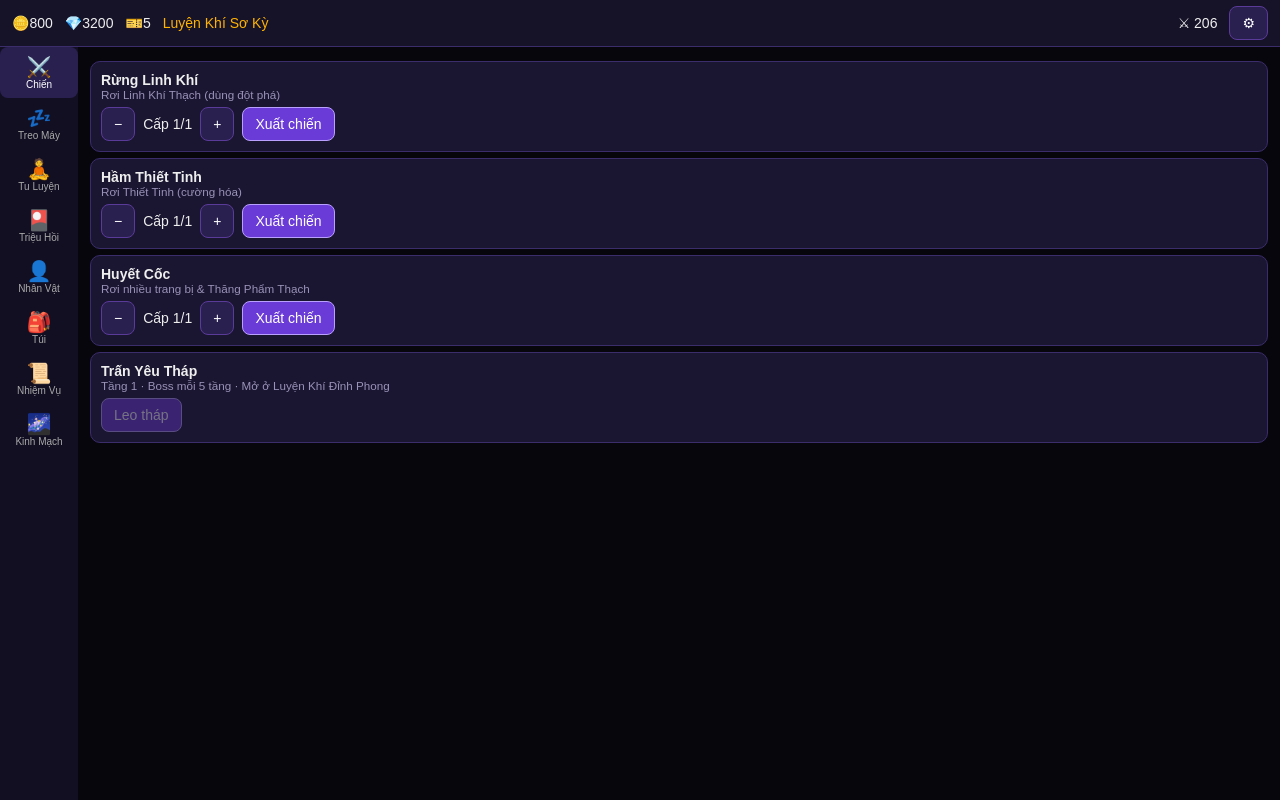
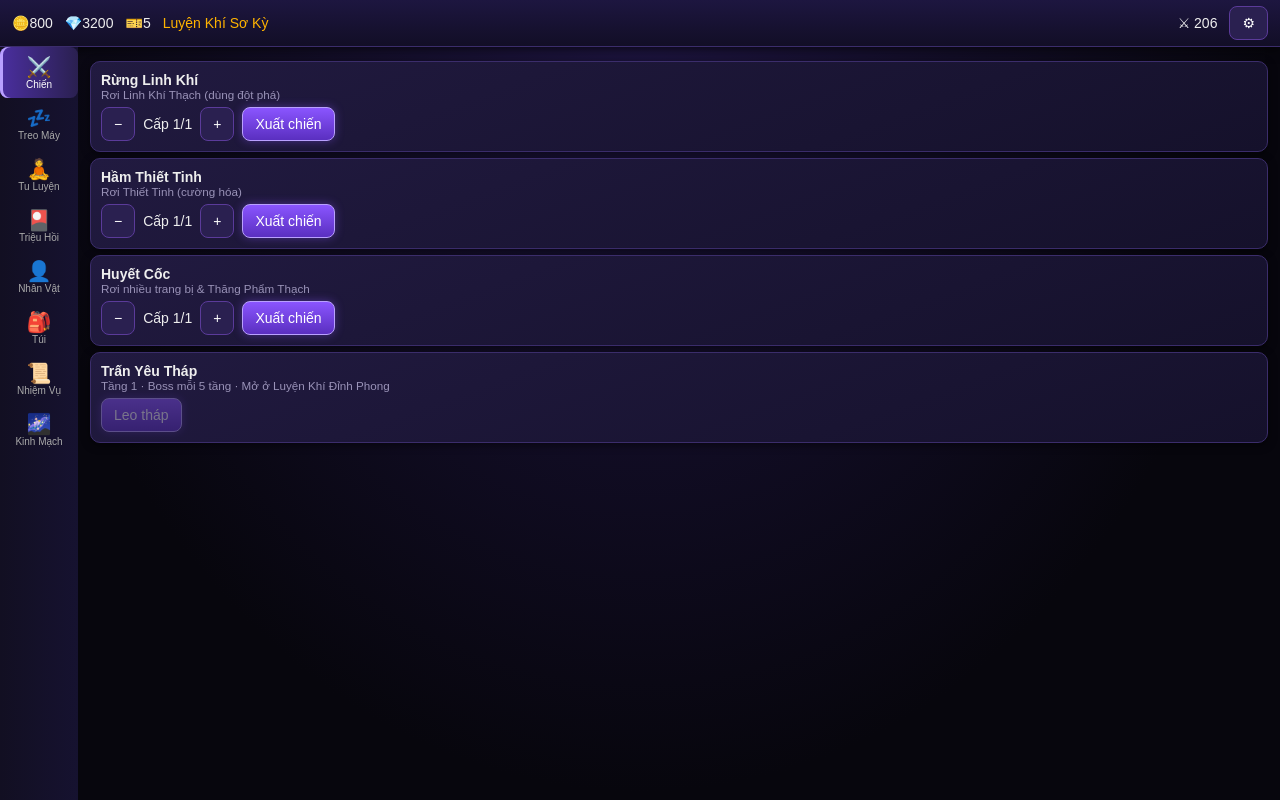
Before and after one commit to Hara0112/Thi-n-lang, a plain HTML site: page www/index.html in a window 1280 px wide. Drawn offline with Linux system fonts and the light colour scheme.

Commit message:
Update style.css

```diff
--- a/www/css/style.css
+++ b/www/css/style.css
@@ -37,3 +37,17 @@ button.go{background:#6a3bd6;border-color:#b9a0ff}
 @keyframes pop{from{opacity:0;transform:scale(.4) rotateY(90deg)}to{opacity:1;transform:none}}
 @keyframes flash{0%{background:#fff}100%{background:#17122b}}
 #toast{position:absolute;left:50%;bottom:16px;transform:translateX(-50%);background:#000d;padding:8px 14px;border-radius:16px;opacity:0;transition:opacity .2s;z-index:20;pointer-events:none}
+
+/* ---- Nâng cấp giao diện ---- */
+body{background:radial-gradient(ellipse at 50% 0%,#1d1440,#07060d 70%)}
+#top{background:linear-gradient(#1d1640,#120e26);box-shadow:0 2px 10px #000a}
+nav{background:linear-gradient(90deg,#120f22,#161230)}
+nav .on{background:linear-gradient(90deg,#4b2fa0,#2a2050);box-shadow:inset 3px 0 0 #b9a0ff}
+.card{background:linear-gradient(160deg,#211a40,#15112b);box-shadow:0 2px 8px #0008}
+button{transition:transform .08s,background .15s}button:active{transform:scale(.95)}
+button.go{background:linear-gradient(#8a55ff,#5a2fc0);box-shadow:0 0 10px #8a55ff66}
+.it{background:linear-gradient(160deg,#211a40,#15112b)}
+.it.g1{box-shadow:0 0 6px #4fc3f755}.it.g2{box-shadow:0 0 9px #b36bff77}.it.g3{box-shadow:0 0 12px #ffb300aa;animation:pulse 2s infinite}
+hr{border:0;border-top:1px solid #3b2d6b;margin:6px 0}
+.pc{background:linear-gradient(160deg,#2a2150,#17122b);transform-style:preserve-3d}
+@keyframes pulse{50%{box-shadow:0 0 18px #ffb300}}
```
